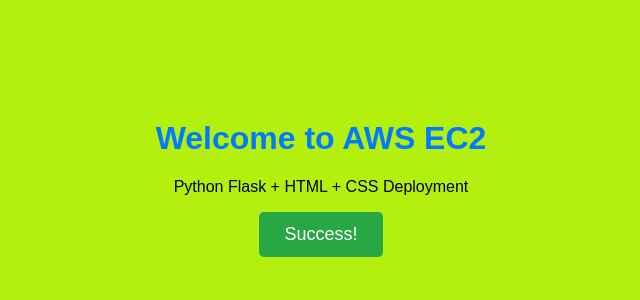
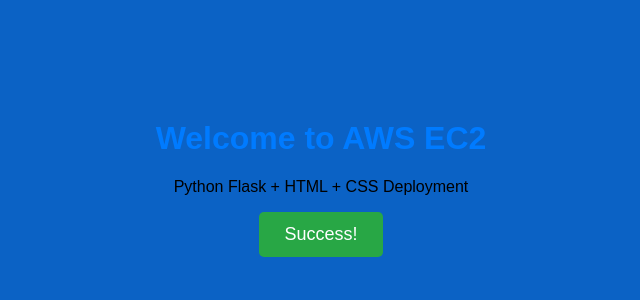
Before and after one commit to shiva-6300/practice-project, a Flask app: page / in a window 1280 px wide. Shown: the top 300 px of the page, without its empty margins (319-959 px from the left). Run offline with Flask 3, Linux system fonts and the light colour scheme.

Commit message:
Webhook test

```diff
--- a/static/style.css
+++ b/static/style.css
@@ -1,7 +1,7 @@
 body{
     margin:0;
     font-family:Arial,sans-serif;
-    background:rgb(179, 240, 13);
+    background:rgb(11, 98, 197);
 }
 
 .container{
```
